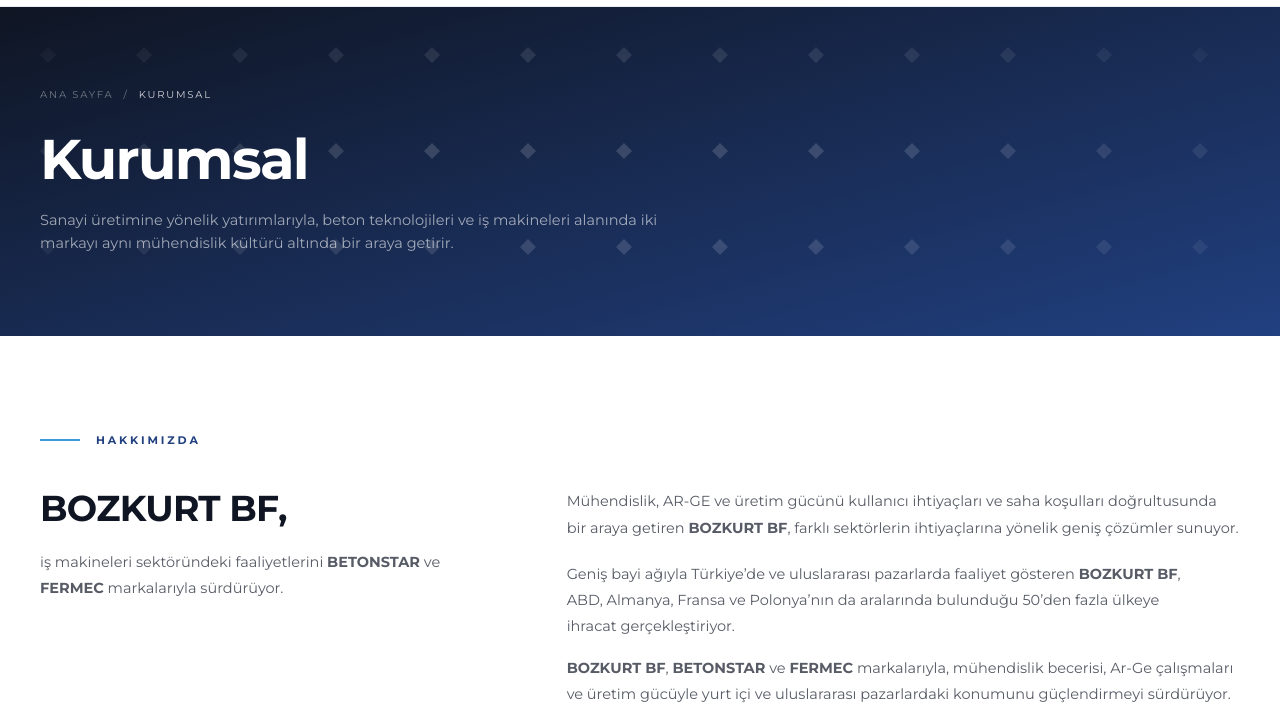
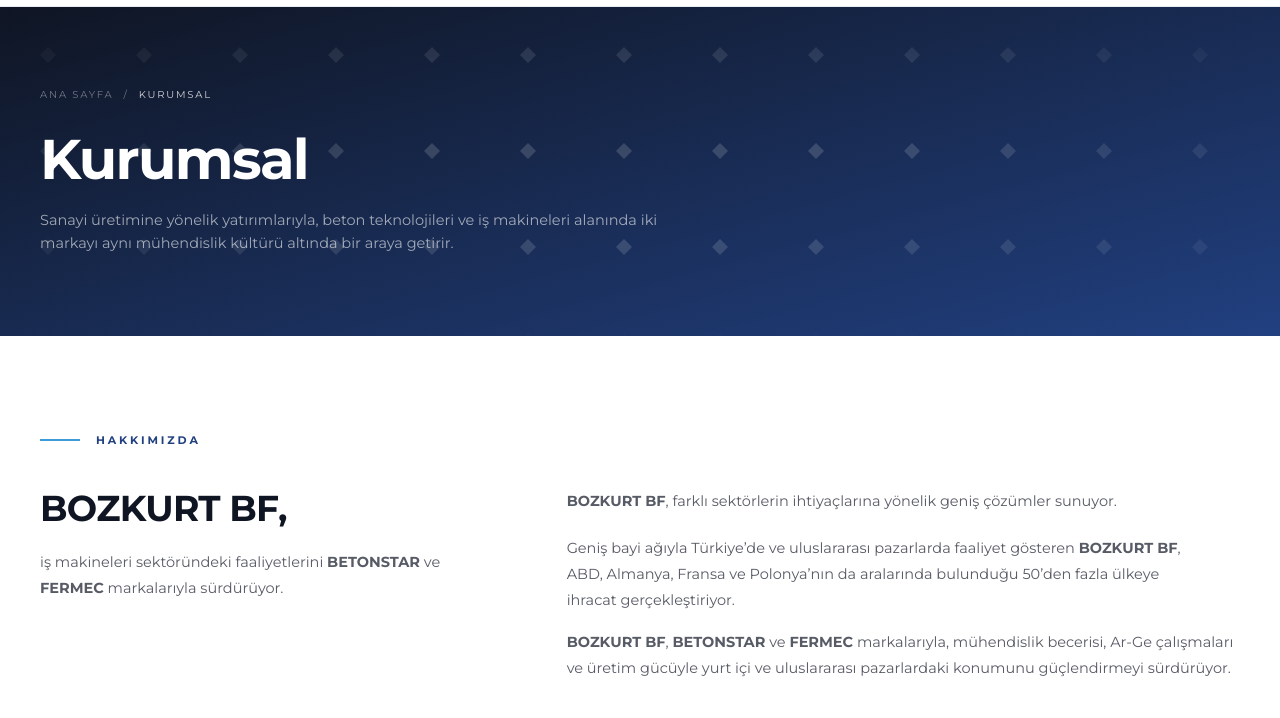
Before and after one commit to selamisozer/bozkurt-web, a plain HTML site: page kurumsal.html in a window 1280 px wide. Shown: the part 82-800 px from the top of the page. Drawn offline with Linux system fonts and the light colour scheme.

Commit message:
Site güncellemesi (staging) — 2026-11-22 18:46

```diff
--- a/kurumsal.html
+++ b/kurumsal.html
@@ -158,8 +158,7 @@
 
           <div class="lg:col-span-7">
             <p class="text-[14.5px] leading-[1.8] text-charcoal/70">
-              Mühendislik, AR-GE ve üretim gücünü kullanıcı ihtiyaçları ve saha koşulları
-              doğrultusunda bir araya getiren <strong class="font-bold">BOZKURT BF</strong>, farklı sektörlerin ihtiyaçlarına
+              <strong class="font-bold">BOZKURT BF</strong>, farklı sektörlerin ihtiyaçlarına
               yönelik geniş çözümler sunuyor.
             </p>
             <p class="mt-5 text-[14.5px] leading-[1.8] text-charcoal/70">
```
Also changed, not shown: en/company.html (+1 -1 lines).
